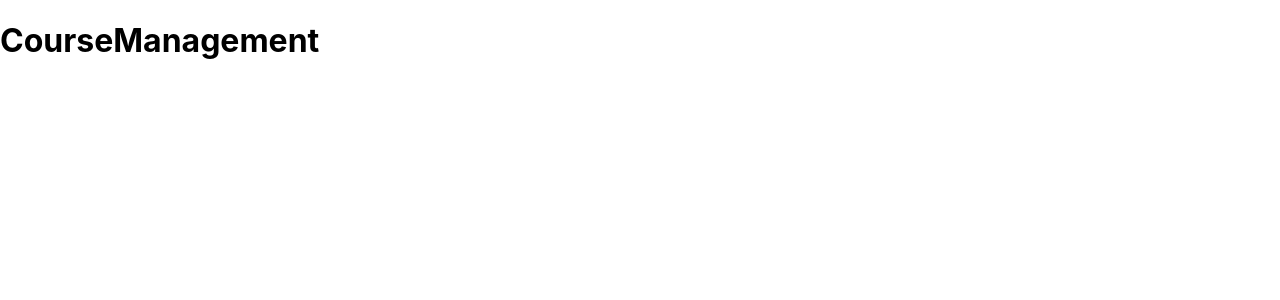
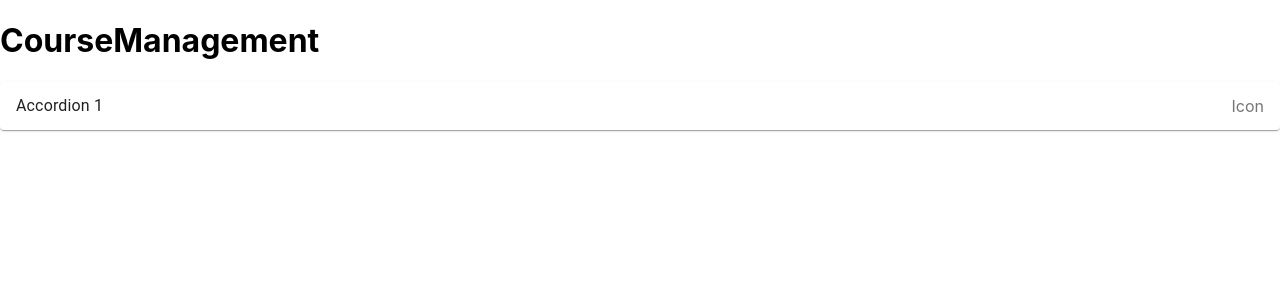
Before and after one commit to janmenjaya7/Course-management-system, a React (Create React App) app: page / in a window 1280 px wide. Shown: the top 300 px of the page. Built offline with nearby package versions, Linux system fonts and the light colour scheme.

Commit message:
button and accordion

```diff
--- a/src/App.js
+++ b/src/App.js
@@ -1,12 +1,13 @@
-import logo from './logo.svg';
-import './App.css';
+import React from 'react'
+import AccordionSection from './components/Accordions/AccordionSection'
 
 function App() {
   return (
-    <div >
-<h1>CourseManagement</h1>
+    <div>
+      <h1>CourseManagement</h1>
+      <AccordionSection />
     </div>
-  );
+  )
 }
 
-export default App;
+export default App
--- /dev/null
+++ b/src/components/Accordions/AccordionSection.jsx
@@ -0,0 +1,33 @@
+import React from 'react'
+import {
+  Accordion,
+  AccordionSummary,
+  AccordionDetails,
+  Typography,
+} from '@mui/material'
+import AddIcon from '@mui/icons-material/Add'
+
+function AccordionSection() {
+  return (
+    <div>
+      <Accordion>
+        <AccordionSummary
+          expandIcon={<>Icon</>}
+          aria-controls="panel1a-content"
+          id="panel1a-header"
+        >
+          <Typography>Accordion 1</Typography>
+        </AccordionSummary>
+        <AccordionDetails>
+          <Typography>
+            Lorem Ipsum is simply dummy text of the printing and typesetting
+            industry. Lorem Ipsum has been the industry's standard dummy text
+            ever since the 1500s.
+          </Typography>
+        </AccordionDetails>
+      </Accordion>
+    </div>
+  )
+}
+
+export default AccordionSection
```
Also changed, not shown: package.json (+5 -2 lines), src/components/buttons/ButtonSection.jsx (added, +11 -0 lines), 1 other file (tests, documents, lock files or other folders).
